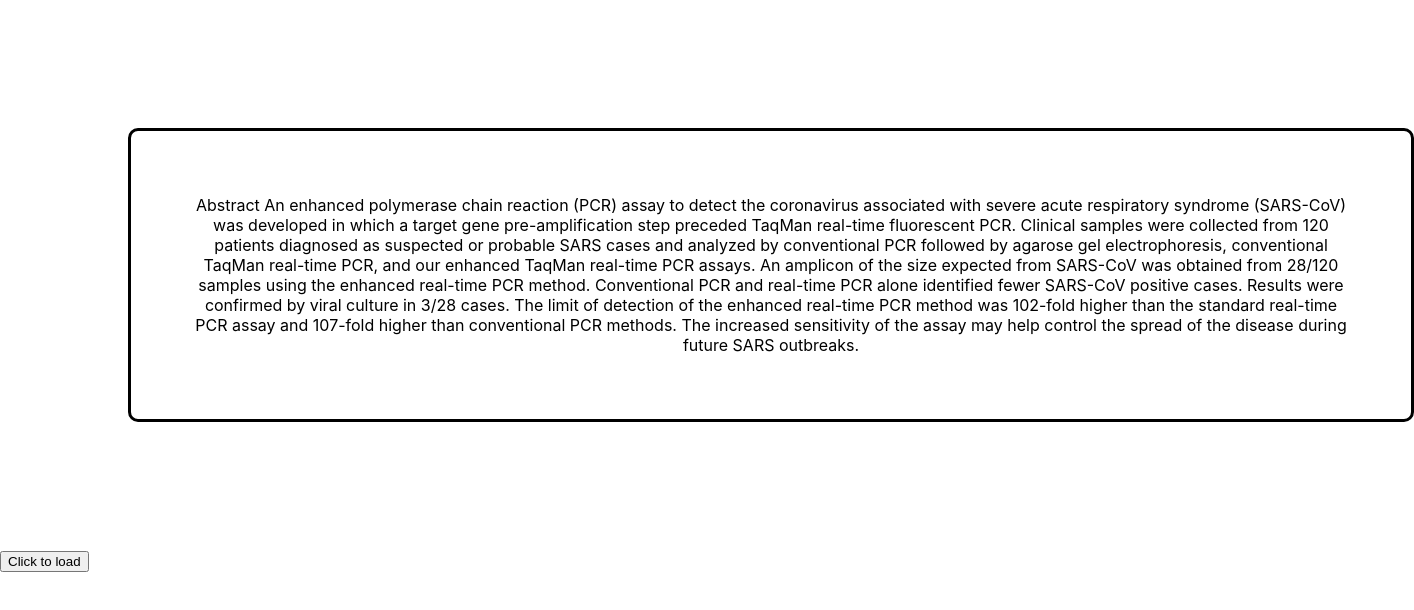
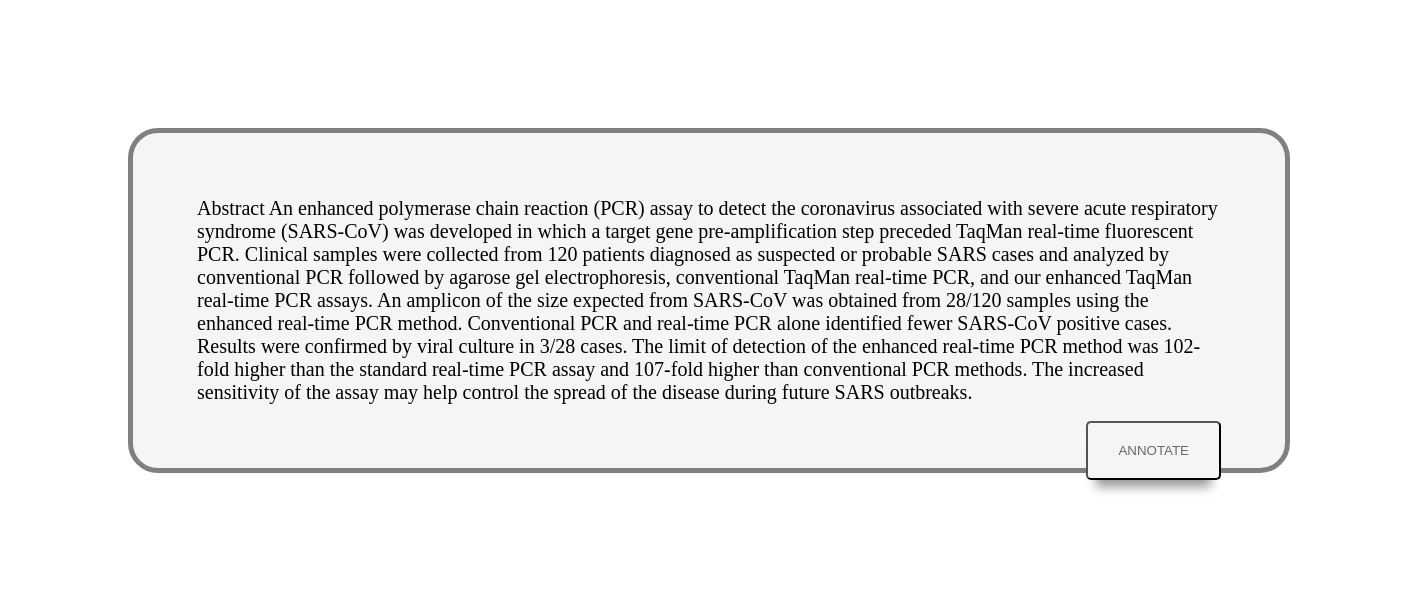
Before and after one commit to issa-project/visualization, a React (Create React App) app: page / in a window 1280 px wide. Shown: the top 610 px of the page, 1414 px wide, since content can reach past the window. Built offline with nearby package versions, Linux system fonts and the light colour scheme.

Commit message:
Update TextHighlight #2 #6

```diff
--- a/src/App.js
+++ b/src/App.js
@@ -2,12 +2,11 @@
 import './App.css';
 //import TextHighlight from './Component/TextHighlight';
 import TextHighlight2 from './Component/TextHighlight2';
-import LoadingButton from './Component/buttonAnotate';
+
 function App() {
   return (
       <div>
         <TextHighlight2/>
-        <LoadingButton/>
       </div>
 
 
--- a/src/Component/TextHighlight2.js
+++ b/src/Component/TextHighlight2.js
@@ -1,6 +1,6 @@
 import React , { Component } from 'react';
 import './Textighlight2.css';
-
+import LoadingButton from './buttonAnnotate';
 
 
 class TextHighlight2 extends Component {
@@ -15,7 +15,9 @@ class TextHighlight2 extends Component {
                 An amplicon of the size expected from SARS-CoV was obtained from 28/120 samples using the enhanced real-time PCR method.
                 Conventional PCR and real-time PCR alone identified fewer SARS-CoV positive cases. Results were confirmed by viral culture in 3/28 cases. The limit of detection of the enhanced real-time PCR method was 102-fold higher than the standard real-time PCR assay and 107-fold higher than conventional PCR methods.
                 The increased sensitivity of the assay may help control the spread of the disease during future SARS outbreaks.
+                <LoadingButton/>
             </div>
+
         )
     }
 
--- a/src/Component/Textighlight2.css
+++ b/src/Component/Textighlight2.css
@@ -1,11 +1,14 @@
 .compoTexts{
     height: 100%;
-    width: 90%;
+    width: 80%;
     padding: 5%;
     margin: 10%;
-    border-color: black;
-    border-width: medium;
-    text-align: center;
+    border-color:grey;
+    border-width:5px;
     border-style: solid;
-    border-radius: 10px;
+    border-radius: 30px;
+    background-color: whitesmoke;
+    font-family: "Times New Roman";
+    font-size: 20px;
+
 }
--- /dev/null
+++ b/src/Component/buttonAnnotate.css
@@ -0,0 +1,23 @@
+
+.buttonA {
+    display: inline-block;
+    background-color: whitesmoke;
+    color: dimgray;
+    text-transform: uppercase;
+    padding: 20px 30px;
+    border-radius: 5px;
+    box-shadow: 0px 17px 10px -10px rgba(0, 0, 0, 0.4);
+    cursor: pointer;
+    -webkit-transition: all ease-in-out 300ms;
+    transition: all ease-in-out 300ms;
+    float: right;
+    position: relative;
+    margin-top: 40px;
+
+}
+
+.buttonA:hover {
+    box-shadow: 0px 37px 20px -20px rgba(0, 0, 0, 0.2);
+    -webkit-transform: translate(0px, -10px) scale(1.2);
+    transform: translate(0px, -10px) scale(1.1);
+}
--- a/src/Component/buttonAnotate.js
+++ b/src/Component/buttonAnnotate.js
@@ -1,5 +1,6 @@
 import React, { useEffect, useState } from "react";
 import Button from 'react-bootstrap/Button'
+import './buttonAnnotate.css';
 
 function simulateNetworkRequest() {
     return new Promise((resolve) => setTimeout(resolve, 2000));
@@ -20,11 +21,12 @@ function LoadingButton() {
 
     return (
         <Button
-            variant="primary"
+            className="buttonA"
+            variant="dark"
             disabled={isLoading}
             onClick={!isLoading ? handleClick : null}
         >
-            {isLoading ? 'Loading…' : 'Click to load'}
+            {isLoading ? 'Loading…' : 'Annotate'}
         </Button>
     );
 }
```
Also changed, not shown: src/Component/DataInfo.css (added), src/Component/DataInfo.js (added).
